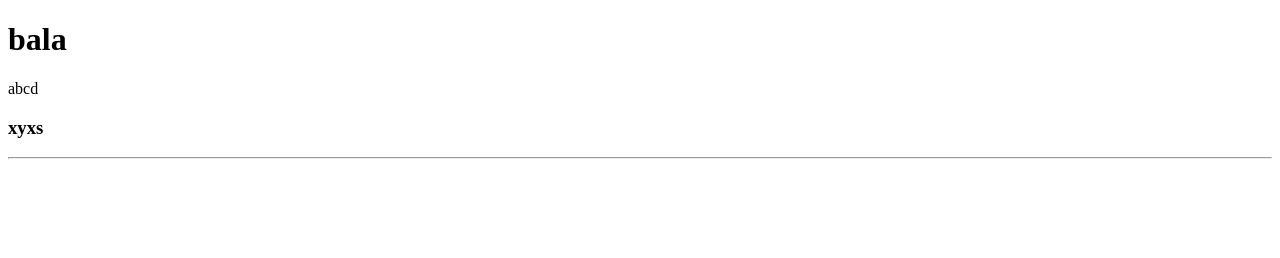
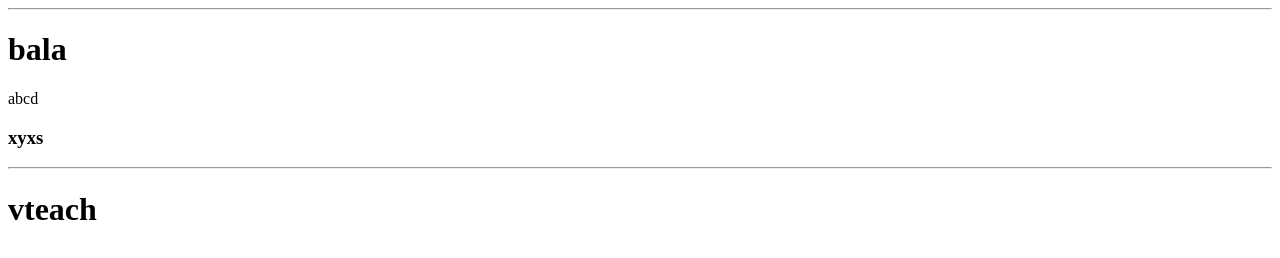
Before and after one commit to BalagajarajPrabhakar/team-project, a plain HTML site: page index.html in a window 1280 px wide. Drawn offline with Linux system fonts and the light colour scheme.

Commit message:
added div,h1 and hr tags

```diff
--- a/index.html
+++ b/index.html
@@ -1,9 +1,13 @@
 <!DOCTYPE html>
 <html>
     <body>
+        <hr/>
         <h1>bala</h1>
         <p>abcd</p>
         <h3>xyxs</h3>
         <hr/>
+        <div>
+            <h1>vteach</h1>
+        </div>
     </body>
 </html>
```
